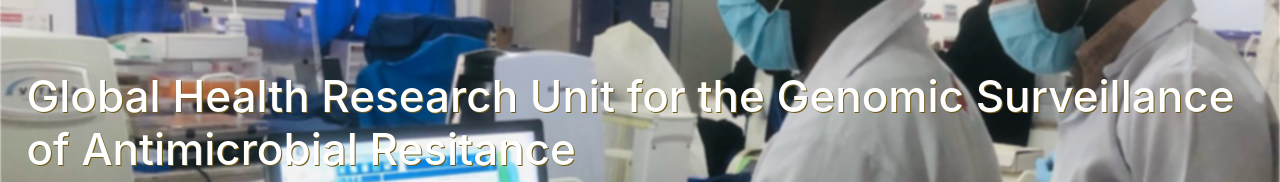
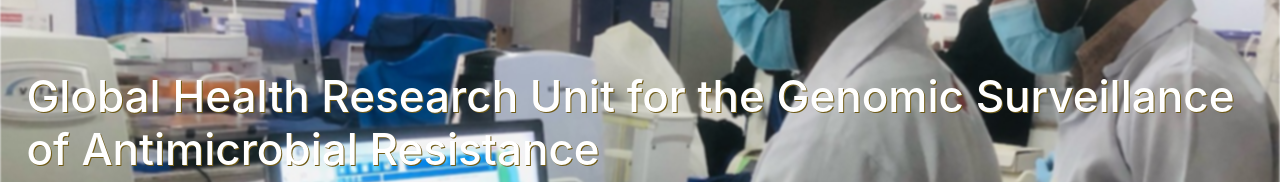
Before and after one commit to Okekelab/okekelab.github.io, a plain HTML site: page index.html in a window 1280 px wide. Shown: the part 255-437 px from the top of the page. Drawn offline with nearby package versions, Linux system fonts and the light colour scheme.

Commit message:
fix typos

```diff
--- a/index.html
+++ b/index.html
@@ -55,7 +55,7 @@
 
 		</section>
 		<div class="container-fluid welcome_section_content m-2 p-3">
-			<h1 class="p-3text-left">Global Health Research Unit for the Genomic Surveillance of Antimicrobial Resitance</h1>
+			<h1 class="p-3text-left">Global Health Research Unit for the Genomic Surveillance of Antimicrobial Resistance</h1>
 			<p class="m-0 pb-0 text-left">Department of Pharmaceutical Microbiology, Faculty of Pharmacy,
 				<a href="http://pgcollege.ui.edu.ng/" target="_blank">University of Ibadan</a>
 			</p>
```
